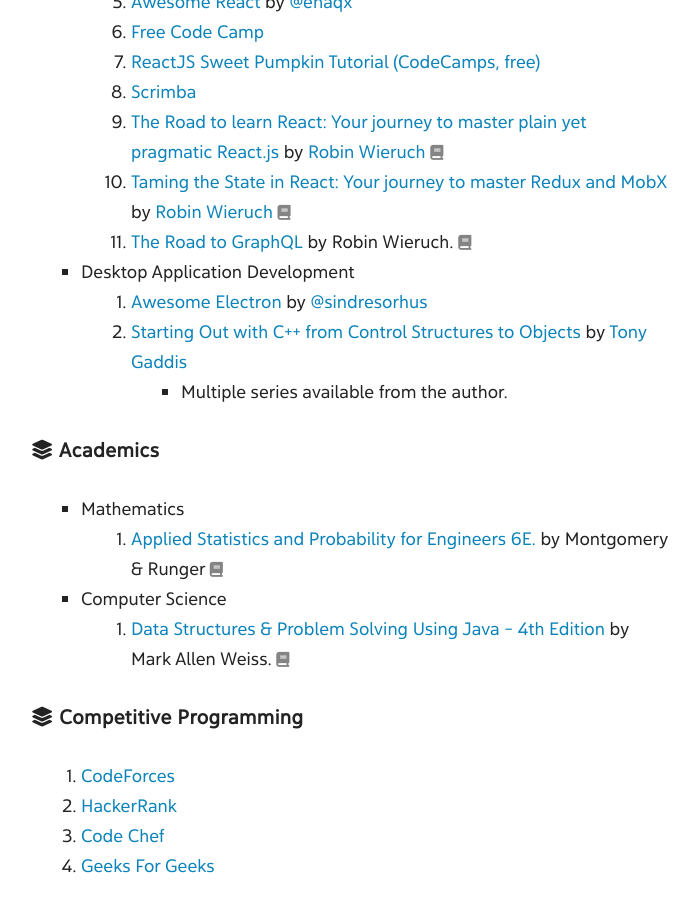
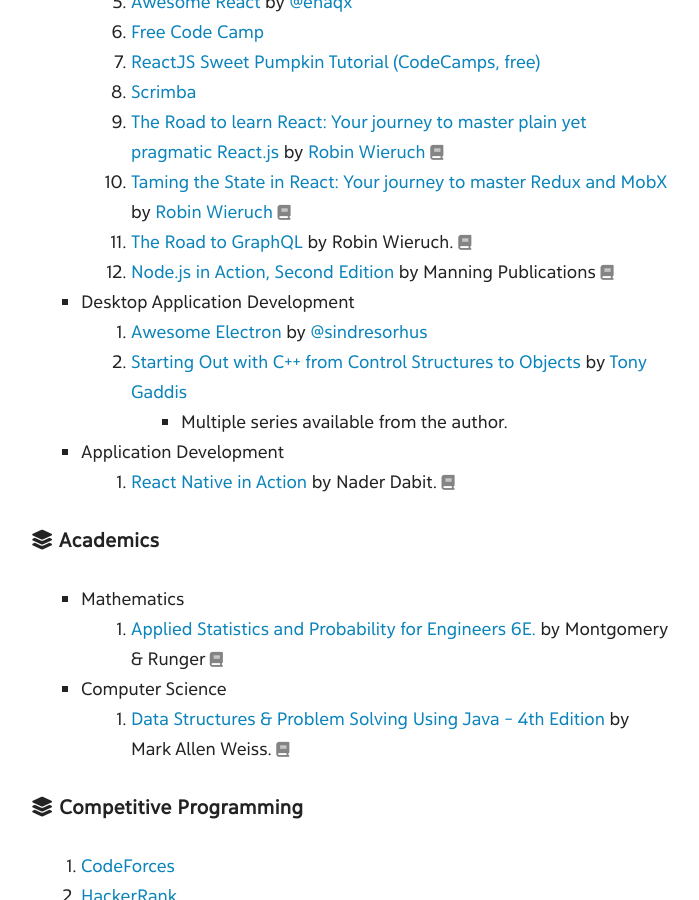
Before and after one commit to intern0t/personal-blog, a Jekyll site: the page built from _pages/library.md, in a window 1280 px wide and 900 px high, scrolled down 1754 px. Shown: the whole window, without its empty margins (259-958 px from the left). Built offline with Jekyll 4.4.1, drawn with Linux system fonts in a browser that asks for light colours; nearby versions of some CDN libraries.

Commit message:
Basic changes, small fixtures, new library additions.

```diff
--- a/_includes/footer.html
+++ b/_includes/footer.html
@@ -33,12 +33,6 @@
             <i class="fab fa-linkedin-in"></i>
         </a>
         {% endif %}
-        {% if site.socials.reddit %}
-        <a href="{{ site.socials.reddit | prepend: 'https://www.reddit.com/user/' | append: '/' }}"
-            title="Reddit Profile" target="_blank">
-            <i class="fab fa-reddit-alien"></i>
-        </a>
-        {% endif %}
         {% if site.socials.uptime %}
         <a href="{{ site.socials.uptime }}" title="Uptime status" target="_blank">
             <i class="fas fa-chart-area"></i>
--- a/_includes/header.html
+++ b/_includes/header.html
@@ -29,8 +29,8 @@
             </div>
         </div>
     </div>
-    <!-- Theme Toggling (Dark & Light mode) -->
-    <div class="container-inner-header-adjust">
+    <!-- Theme Toggling (Dark & Light mode) - Not implemented yet! -->
+    <!-- <div class="container-inner-header-adjust">
         <a href="#" title="Toggle Light & Dark Theme" class="theme-adjust"><i class="fas fa-adjust"></i></a>
-    </div>
+    </div> -->
 </div>
--- a/_pages/library.md
+++ b/_pages/library.md
@@ -57,10 +57,13 @@ permalink: /library/
     9. [The Road to learn React: Your journey to master plain yet pragmatic React.js](https://www.amazon.com/gp/product/1986338827/) by [Robin Wieruch](https://www.amazon.com/Robin-Wieruch/e/B07BBS273X/ref=dp_byline_cont_ebooks_1) <span class="fas fa-book" title="Completed, Summer & Fall 2018"></span>
     10. [Taming the State in React: Your journey to master Redux and MobX](https://www.amazon.com/dp/B07CYKDQ5S) by [Robin Wieruch](https://www.amazon.com/Robin-Wieruch/e/B07BBS273X/ref=dp_byline_cont_ebooks_1) <span class="fas fa-book" title="Completed, Fall 2018 - Spring 2019 (Jan 15)"></span>
     11. [The Road to GraphQL](https://leanpub.com/the-road-to-graphql) by Robin Wieruch. <span class="fas fa-book" title="Completed, Jun-Jul Summer 2019"></span>
+    12. [Node.js in Action, Second Edition](https://www.manning.com/books/node-js-in-action-second-edition) by Manning Publications <span class="fas fa-book" title="Completed, October 31 2019"></span>
 -   Desktop Application Development
     1. [Awesome Electron](https://github.com/sindresorhus/awesome-electron) by [@sindresorhus](https://github.com/sindresorhus/)
     2. [Starting Out with C++ from Control Structures to Objects](https://www.amazon.com/Starting-Out-Control-Structures-Objects/dp/0134498372) by [Tony Gaddis](https://media.pearsoncmg.com/bc/abp/cs-resources/products/series.html#series,series=Gaddis)
         - Multiple series available from the author.
+-   Application Development
+    1. [React Native in Action](https://www.manning.com/books/react-native-in-action) by Nader Dabit. <span class="fas fa-book" title="Completed, October 11, 2019"></span>
 
 #### <span class="fas fa-layer-group"></span> **Academics**
 
@@ -104,6 +107,7 @@ permalink: /library/
     1. [DevDocs](http://devdocs.io/)
 -   Icons
     1. [The Noun Project](https://thenounproject.com) for **Icons & SVG**, free & premium options.
+    2. [Feather Icons](https://feathericons.com/)
 
 </div>
 </div>
```
Also changed, not shown: _pages/projects.md (+1 -1 lines).
